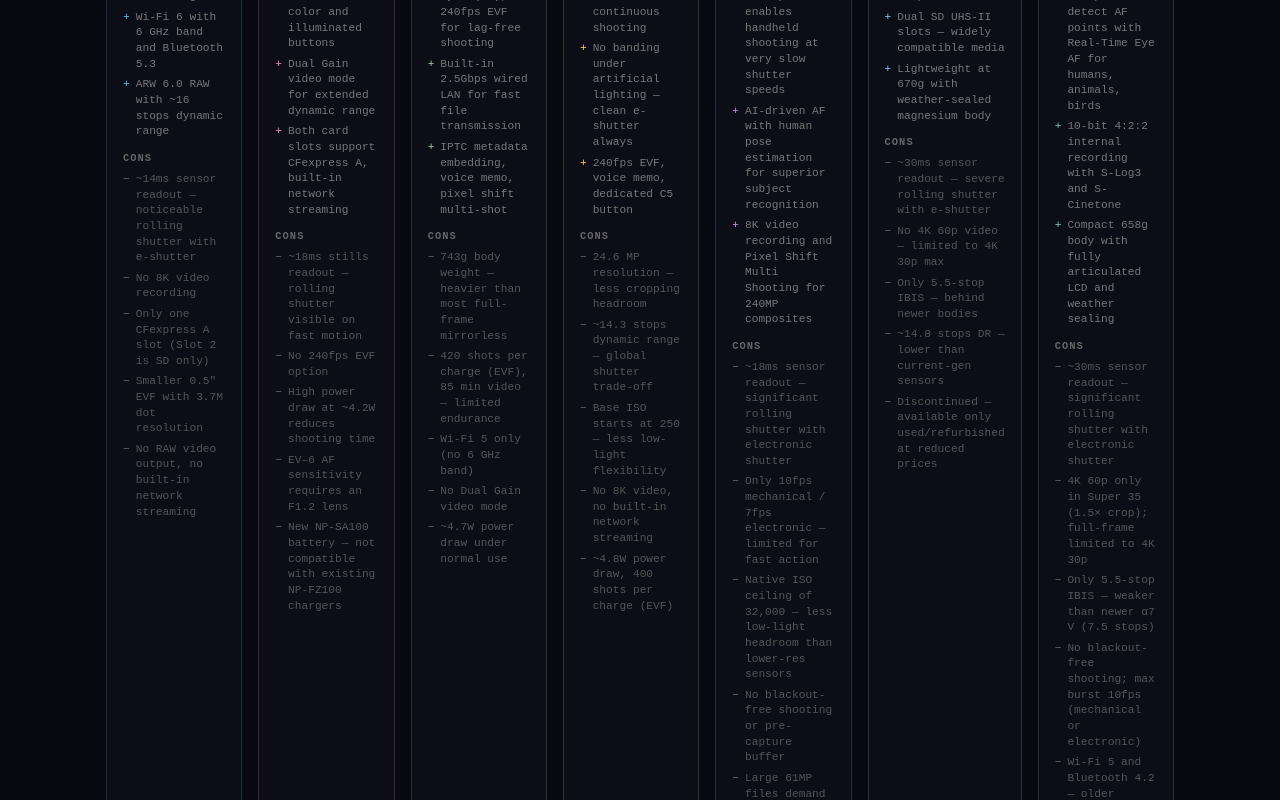
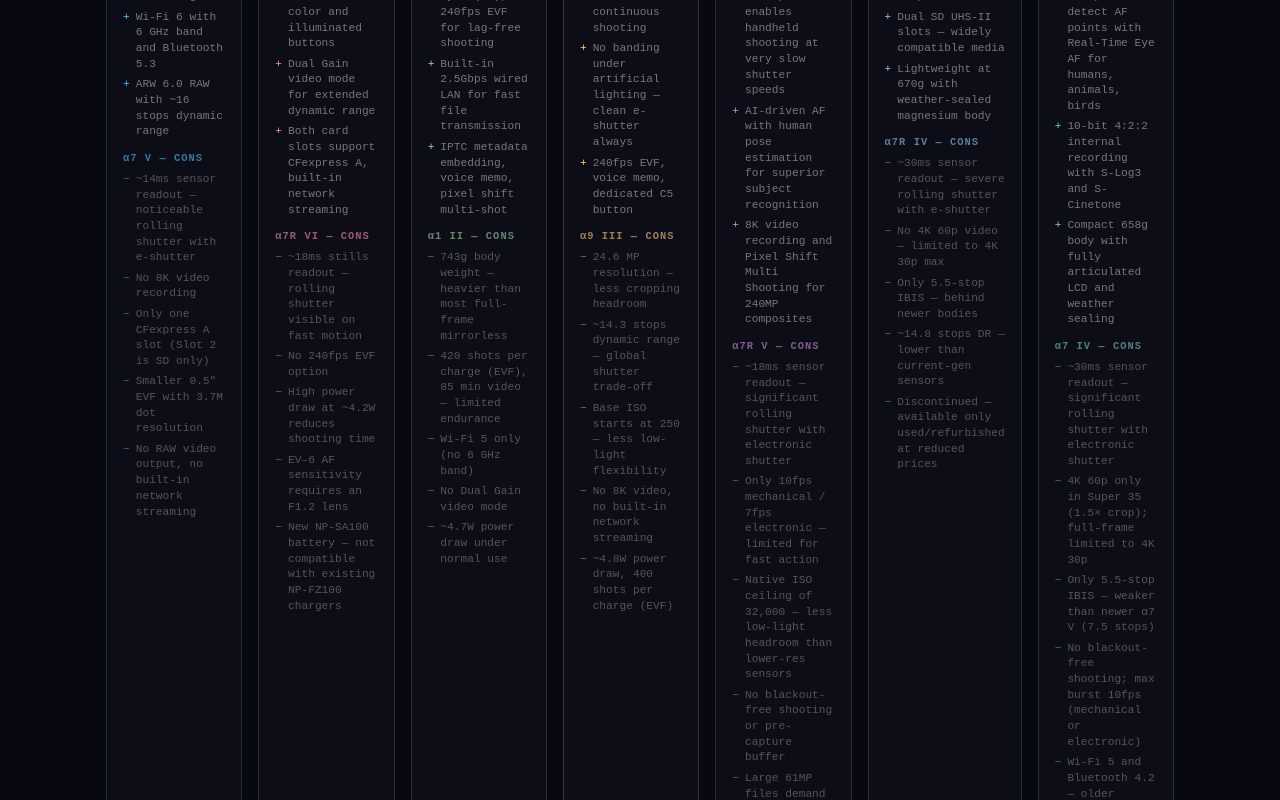
Before and after one commit to BilakshanP/alpha-compare, a React (Vite) app: page / in a window 1280 px wide. Shown: the part 4060-4860 px from the top of the page. Built offline with nearby package versions, Linux system fonts and the light colour scheme; no server answers.

Commit message:
ui: style CONS heading and minus symbol with muted camera color

```diff
--- a/src/App.tsx
+++ b/src/App.tsx
@@ -460,12 +460,12 @@ export default function App() {
                     <span style={{ color: cam.color, flexShrink: 0 }}>+</span>{p}
                   </div>
                 ))}
-                <div style={{ fontSize: "0.65rem", color: "#666", fontWeight: 700, letterSpacing: "0.1em", margin: "0.75rem 0 0.5rem" }}>
-                  CONS
+                <div style={{ fontSize: "0.65rem", color: `${cam.color}99`, fontWeight: 700, letterSpacing: "0.1em", margin: "0.75rem 0 0.5rem" }}>
+                  {cam.label} — CONS
                 </div>
                 {data.cons.map((c, i) => (
                   <div key={i} style={{ display: "flex", gap: 6, marginBottom: "0.3rem", fontSize: "0.7rem", color: "#555", lineHeight: 1.4 }}>
-                    <span style={{ color: "#666", flexShrink: 0 }}>−</span>{c}
+                    <span style={{ color: `${cam.color}80`, flexShrink: 0 }}>−</span>{c}
                   </div>
                 ))}
               </div>
```
